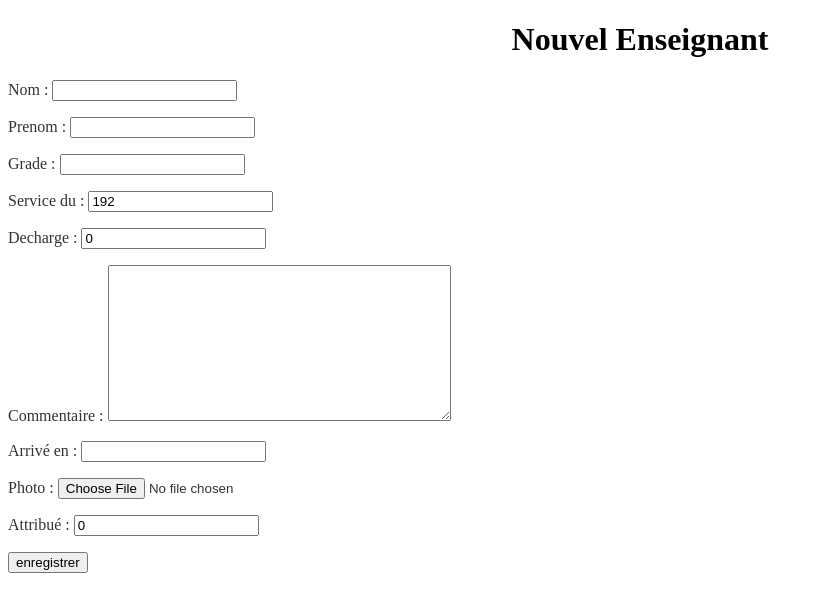
After one commit to thierryramond/trServ, a Django app: a page that uses trServ/services/templates/services/ens_form.html in a window 1280 px wide. The commit adds this page. Shown: the top 612 px of the page, without its empty margins (0-824 px from the left). Run offline with Django 3.2, Linux system fonts and the light colour scheme; parts of the project's set-up code (start-up, migrations or seed data) failed here and were passed over.

Commit message:
formulaires pour ue, tache et enseignant

```diff
--- /dev/null
+++ b/trServ/services/forms.py
@@ -0,0 +1,17 @@
+from django import forms
+from .models import Enseignant, Ue, Tache
+
+class EnseignantForm(forms.ModelForm):
+    class Meta:
+        model = Enseignant
+        exclude = ()
+
+class UeForm(forms.ModelForm):
+    class Meta:
+        model = Ue
+        exclude = ()
+
+class TacheForm(forms.ModelForm):
+    class Meta:
+        model = Tache
+        exclude = ()
--- a/trServ/services/models.py
+++ b/trServ/services/models.py
@@ -8,9 +8,9 @@ class Enseignant(models.Model):
 	grade = models.CharField(max_length = 100)
 	service_du = models.IntegerField (default = 192)
 	decharge = models.IntegerField (default = 0)
-	commentaire = models.TextField()
+	commentaire = models.TextField(blank=True)
 	arrivé_en = models.DateField()
-	photo = models.ImageField()
+	photo = models.ImageField(blank=True)
 	attribué = models.IntegerField (default = 0)
 
 	def __str__(self):
--- a/trServ/services/static/services/trstyle.css
+++ b/trServ/services/static/services/trstyle.css
@@ -1,10 +1,11 @@
 body{
-	background-color: #000;
-	color: #ccc;
+	background-color: #fff;
+	color: #333;
 }
 
 h1{
-	color: #FF0;
+	text-align: center;
+	color: #000;
 }
 
 table {
@@ -13,7 +14,7 @@ table {
 
 td{
 	border: 1px solid #666;
-	width: 120px;
+	width: 140px;
 	text-align: center;
 }
 
@@ -22,5 +23,5 @@ th{
 	border: 1px solid #666;
 	width: 120px;
 	text-decoration: bold;
-	color:#fff;
+	color:#333;
 }
--- /dev/null
+++ b/trServ/services/templates/services/ens_form.html
@@ -0,0 +1,16 @@
+<!DOCTYPE html>
+{% load staticfiles %}
+<html>
+<head>
+	<title>Nouvel Enseignant</title>
+	<link rel="stylesheet" type="text/css" href="{% static 'services/trstyle.css' %}"/>
+</head>
+<body>
+<h1>Nouvel Enseignant</h1>
+<form action="{% url "services.views.nouvelens" %}" method="post">
+    {% csrf_token %}
+    {{ form.as_p }}
+    <input type="submit" value="enregistrer" />
+</form>
+</body>
+</html>
--- a/trServ/services/views.py
+++ b/trServ/services/views.py
@@ -25,3 +25,29 @@ from .models import Tache
 def liste_taches(request):
 	liste = Tache.objects.all()
 	return render(request, 'services/taches.html',{'date': timezone.now(), 'Taches' : liste})
+
+from .forms import EnseignantForm
+def nouvelens(request):
+    if request.method == 'POST':  # S'il s'agit d'une requête POST
+        form = EnseignantForm(request.POST)  # Nous reprenons les données
+
+        if form.is_valid(): # Nous vérifions que les données envoyées sont valides
+            form.save()
+
+    else: # Si ce n'est pas du POST, c'est probablement une requête GET
+        form = EnseignantForm()  # Nous créons un formulaire vide
+
+    return render(request, "services/ens_form.html", locals())
+
+from .forms import UeForm
+def nouvelleue(request):
+    if request.method == 'POST':  # S'il s'agit d'une requête POST
+        form = UeForm(request.POST)  # Nous reprenons les données
+
+        if form.is_valid(): # Nous vérifions que les données envoyées sont valides
+            form.save()
+
+    else: # Si ce n'est pas du POST, c'est probablement une requête GET
+        form = UeForm()  # Nous créons un formulaire vide
+
+    return render(request, "services/ue_form.html", locals())
--- a/trServ/trServ/urls.py
+++ b/trServ/trServ/urls.py
@@ -8,7 +8,9 @@ urlpatterns = [
 
     url(r'^admin/', include(admin.site.urls)),
     url(r'^accueil/', 'services.views.home'),
-    url(r'enseignants/', 'services.views.liste_enseignants'),
-    url(r'ue/', 'services.views.liste_ue'),
-    url(r'taches/', 'services.views.liste_taches'),
+    url(r'^enseignants/', 'services.views.liste_enseignants'),
+    url(r'^ue/', 'services.views.liste_ue'),
+    url(r'^taches/', 'services.views.liste_taches'),
+    url(r'^nouvelens/', 'services.views.nouvelens'),
+    url(r'^nouvelleue/', 'services.views.nouvelleue'),
 ]
```
Also changed, not shown: trServ/services/templates/services/ue_form.html (added, +16 -0 lines), trServ/db.sqlite3, trServ/services/migrations/0006_auto_20150411_1914.py (added).
